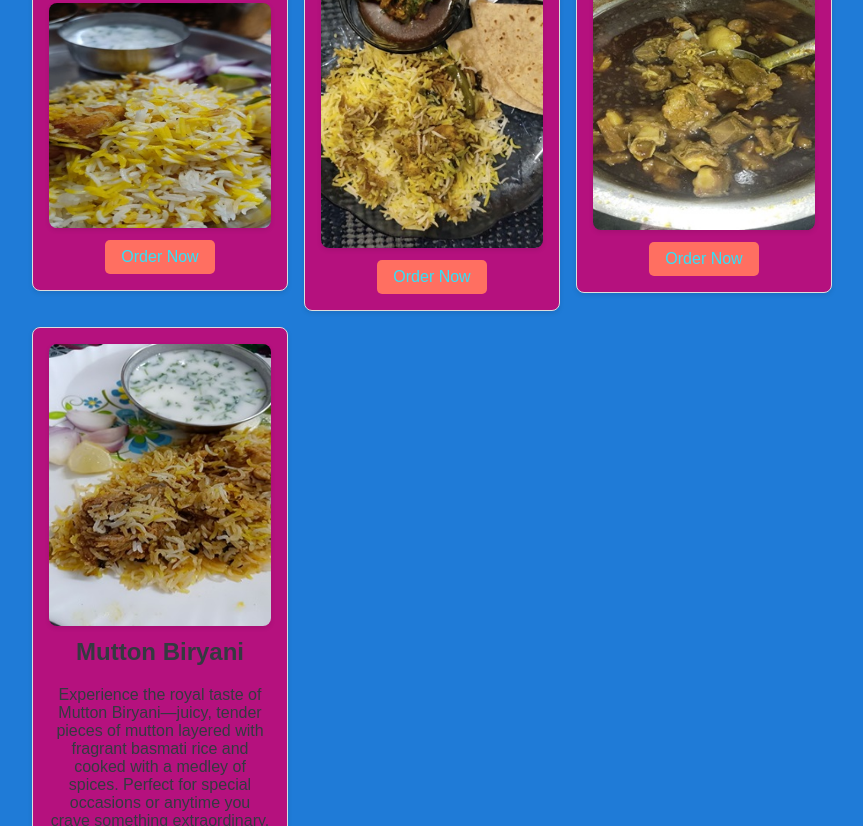
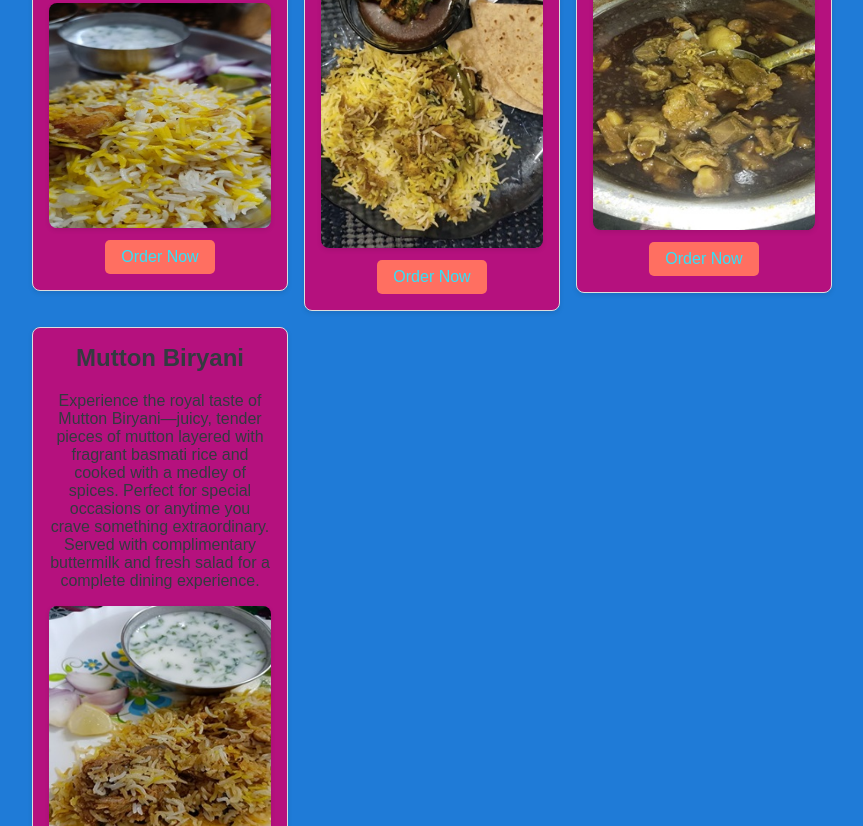
Before and after one commit to safalya-shahakar/food-delivery, a plain HTML site: page index.html in a window 1280 px wide. Shown: the part 459-1285 px from the top of the page, without its empty margins (208-1071 px from the left). Drawn offline with Linux system fonts and the light colour scheme.

Commit message:
Updated index.html

```diff
--- a/index.html
+++ b/index.html
@@ -34,7 +34,6 @@
         <button onclick="placeOrder('Mutton Masala')">Order Now</button>
       </div>
       <div class="dish">
-        <img src="images/mutton_biryani.jpg" alt="Mutton Biryani">
         <h2>Mutton Biryani</h2>
         <p>Experience the royal taste of Mutton Biryani—juicy, tender pieces of mutton layered with fragrant basmati rice and cooked with a medley of spices. Perfect for special occasions or anytime you crave something extraordinary. Served with complimentary buttermilk and fresh salad for a complete dining experience.</p>
         <img src="images/mutton_biryani.jpg" alt="Mutton Biryani">
```
